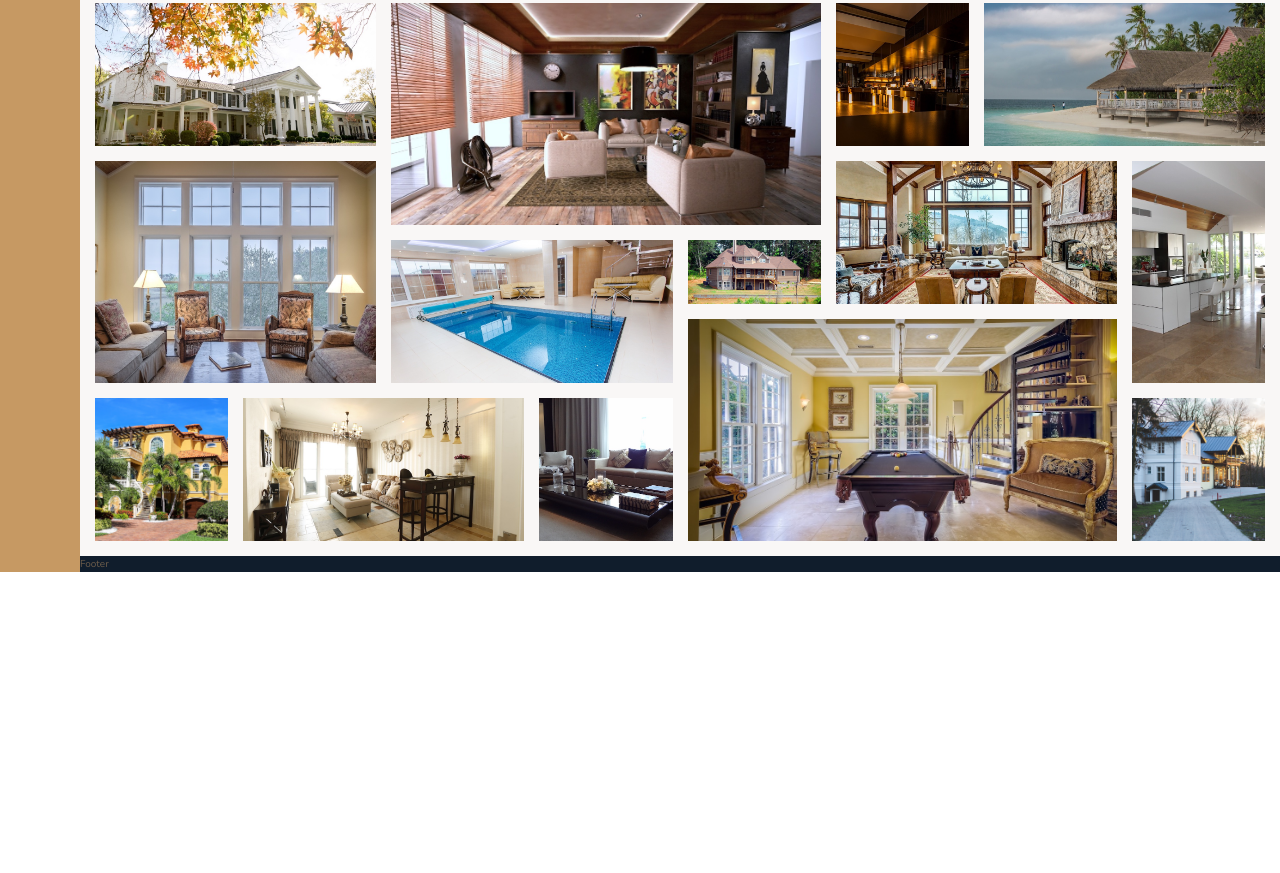
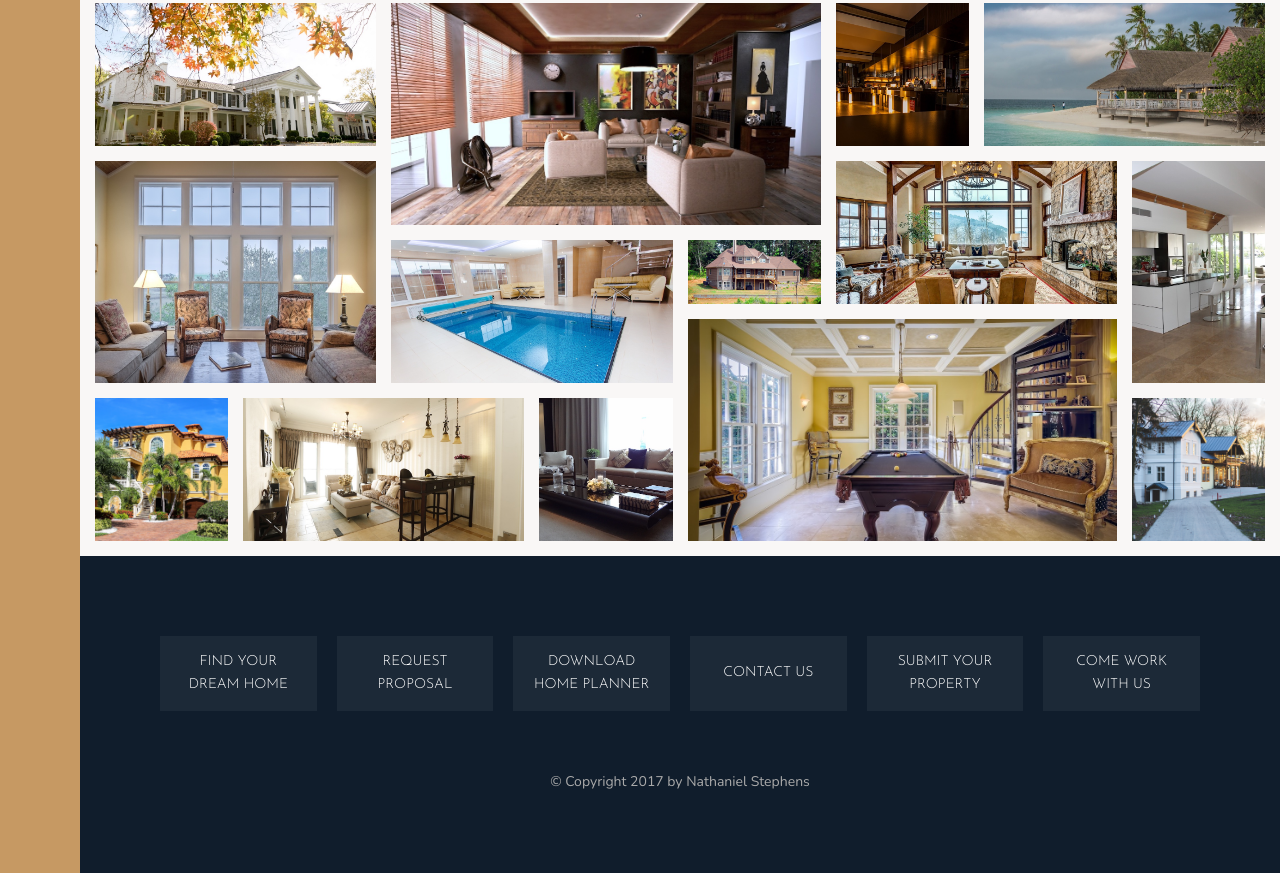
Before and after one commit to ndstephens/nexter, a website: page index.html in a window 1280 px wide. Shown: the part 3084-3957 px from the top of the page. Before the commit the page ends 3656 px from the top, so only its background shows below. Drawn offline with nearby package versions, Linux system fonts and the light colour scheme.

Commit message:
Builds Footer section

```diff
--- a/index.html
+++ b/index.html
@@ -361,7 +361,18 @@
   </section>
 
   <footer class="footer">
-    Footer
+    <ul class="nav">
+      <li class="nav__item"><a href="#" class="nav__link">Find your dream home</a></li>
+      <li class="nav__item"><a href="#" class="nav__link">Request proposal</a></li>
+      <li class="nav__item"><a href="#" class="nav__link">Download home planner</a></li>
+      <li class="nav__item"><a href="#" class="nav__link">Contact us</a></li>
+      <li class="nav__item"><a href="#" class="nav__link">Submit your property</a></li>
+      <li class="nav__item"><a href="#" class="nav__link">Come work with us</a></li>
+    </ul>
+
+    <p class="copyright">
+      &copy; Copyright 2017 by Nathaniel Stephens
+    </p>
   </footer>
 
 </body>
--- a/sass/_footer.scss
+++ b/sass/_footer.scss
@@ -1,4 +1,45 @@
 .footer {
   background-color: $color-secondary;
   grid-column: full-start / full-end;
+  padding: 8rem;
 }
+
+.nav {
+  list-style: none;
+
+  display: grid;
+  grid-template-columns: repeat(auto-fit, minmax(15rem, 1fr));
+  grid-gap: 2rem;
+
+  &__link:link,
+  &__link:visited {
+    display: flex;
+    align-items: center;
+    justify-content: center;
+    height: 100%;
+
+    padding: 1.5rem;
+    font-size: 1.4rem;
+    color: #fff;
+    text-decoration: none;
+    font-family: $font-display;
+    text-transform: uppercase;
+    text-align: center;
+    background-color: rgba($color: #fff, $alpha: 0.05);
+
+    transition: all 0.2s;
+  }
+
+  &__link:hover,
+  &__link:active {
+    background-color: rgba($color: #fff, $alpha: 0.1);
+    transform: translateY(-3px);
+  }
+}
+
+.copyright {
+  font-size: 1.4rem;
+  color: $color-grey-light-2;
+  margin-top: 6rem;
+  text-align: center;
+}
```
Also changed, not shown: css/style.css.
